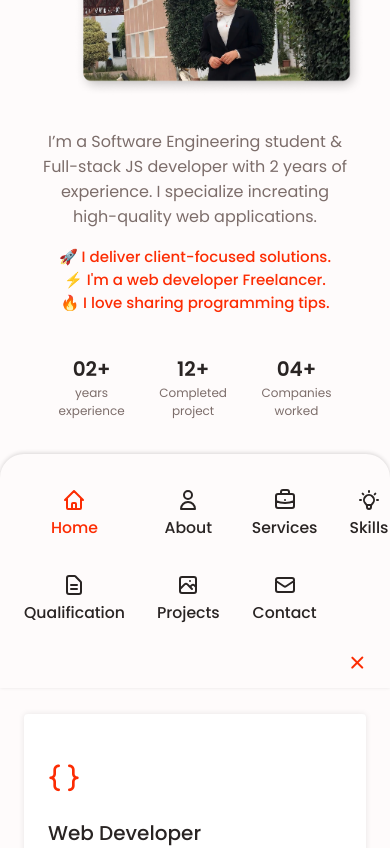
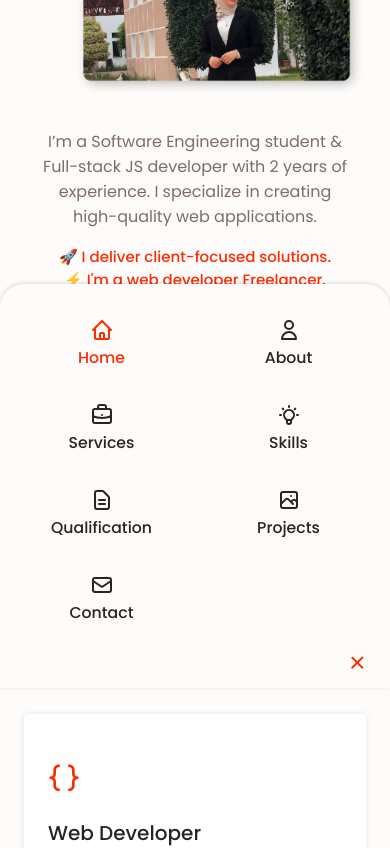
Before and after one commit to shaimaHamila/shaimaHamila, a React (Vite) app: page / in a window 390 px wide. Shown: the part 1000-1848 px from the top of the page. Built offline with nearby package versions, Linux system fonts and the light colour scheme.

Commit message:
fix responsive menu design

```diff
--- a/src/pages/Home/Home.tsx
+++ b/src/pages/Home/Home.tsx
@@ -43,7 +43,7 @@ const Home: React.FC = () => {
           subTitle={"My introduction"}
           imageSrc={"shaimaHamila-about-ing.png"}
           description={
-            " I’m a Software Engineering student & Full-stack JS developer with 2 years of experience. I specialize increating high-quality web applications."
+            " I’m a Software Engineering student & Full-stack JS developer with 2 years of experience. I specialize in creating high-quality web applications."
           }
           points={[
             "🚀 I deliver client-focused solutions.",
@@ -62,7 +62,7 @@ const Home: React.FC = () => {
         <ContactMe
           contactInformation={ContactInformation}
           subTitle={"Get in touch"}
-          title={" Contact Me"}
+          title={"Contact Me"}
           loggedIn={false}
         />
       </div>
@@ -71,7 +71,7 @@ const Home: React.FC = () => {
         subtitle='Full-stack JS developer'
         socialLinks={SocialLinks}
         navLinks={NavLinks}
-        copyText='Designed and Developed by Shaima Hamila'
+        copyText='Designed and Developed by Shaima Hamila ❤️'
       />
       <ToastContainer />
     </>
--- a/src/styles/global.scss
+++ b/src/styles/global.scss
@@ -361,7 +361,13 @@ img {
     grid-template-columns: repeat(2, 1fr);
   }
 }
-
+/* For small device */
+@media screen and (max-width: 430px) {
+  .nav__list {
+    grid-template-columns: repeat(auto-fit, minmax(100px, 1fr));
+    gap: 2rem;
+  }
+}
 @media screen and (min-width: 800px) {
   .container {
     margin-left: auto;
```
